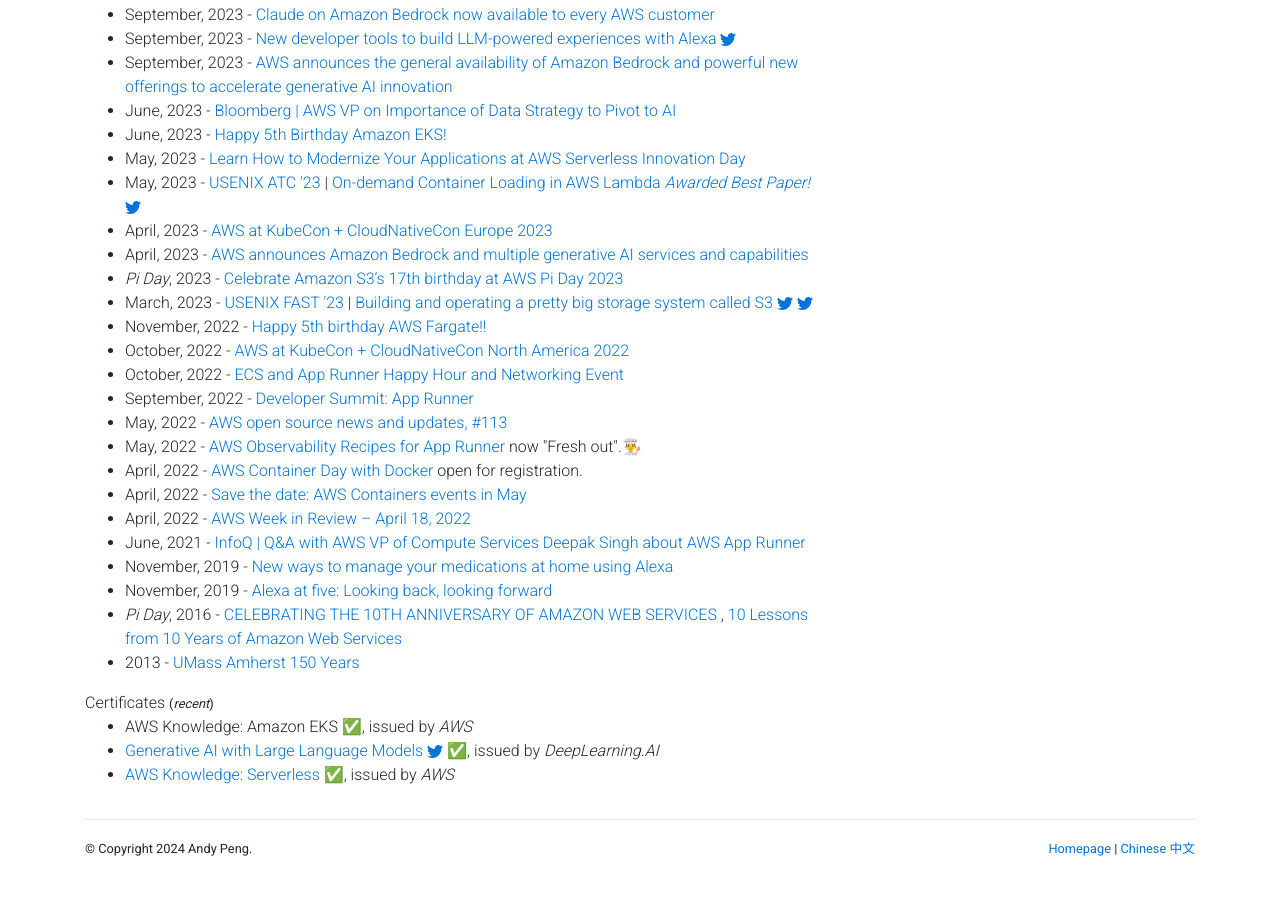
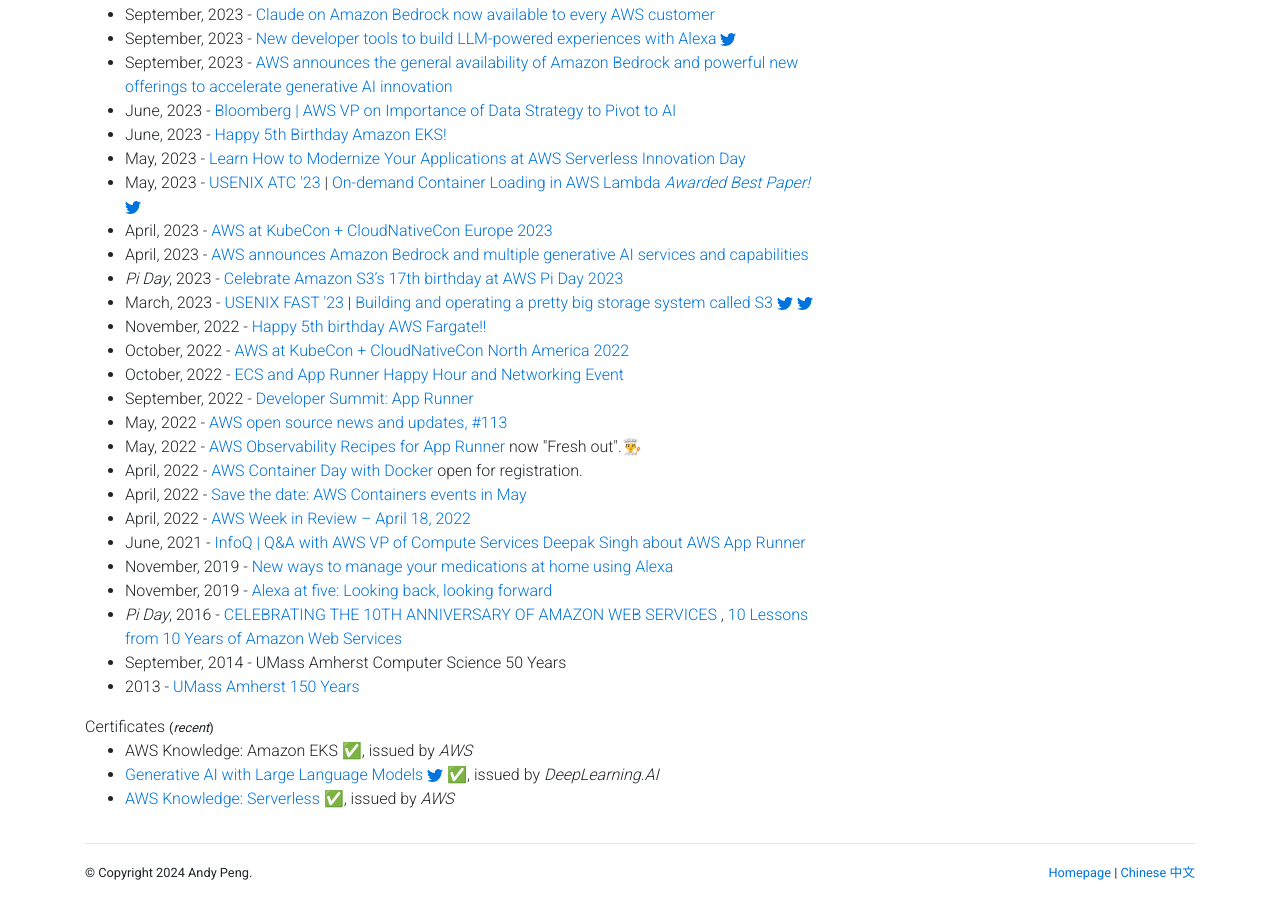
Before and after one commit to gfw001/gfw001.github.io, a Jekyll site: the page portfolio.html, which Jekyll copies as it is, in a window 1280 px wide and 900 px high, scrolled down 3623 px. Built offline with Jekyll 4.4.1, drawn with Linux system fonts in a browser that asks for light colours; nearby versions of some CDN libraries; a style sheet for code colours, icons or effects is not loaded; before the commit the page ends 4499 px from its top, so only the background shows below that.

Commit message:
Update portfolio.html

```diff
--- a/portfolio.html
+++ b/portfolio.html
@@ -664,6 +664,9 @@
 		<i>Pi Day</i>, 2016 - <a href="https://aws.amazon.com/10year/">CELEBRATING THE 10TH ANNIVERSARY OF AMAZON WEB SERVICES</a> , <a href="https://www.allthingsdistributed.com/2016/03/10-lessons-from-10-years-of-aws.html">10 Lessons from 10 Years of Amazon Web Services</a>
 	</li>
 	<li>
+		September, 2014 - UMass Amherst Computer Science 50 Years
+	</li>
+	<li>
 		2013 - <a href="https://www.umass.edu/150/">UMass Amherst 150 Years</a>
 	</li>
 	</ul>
```
